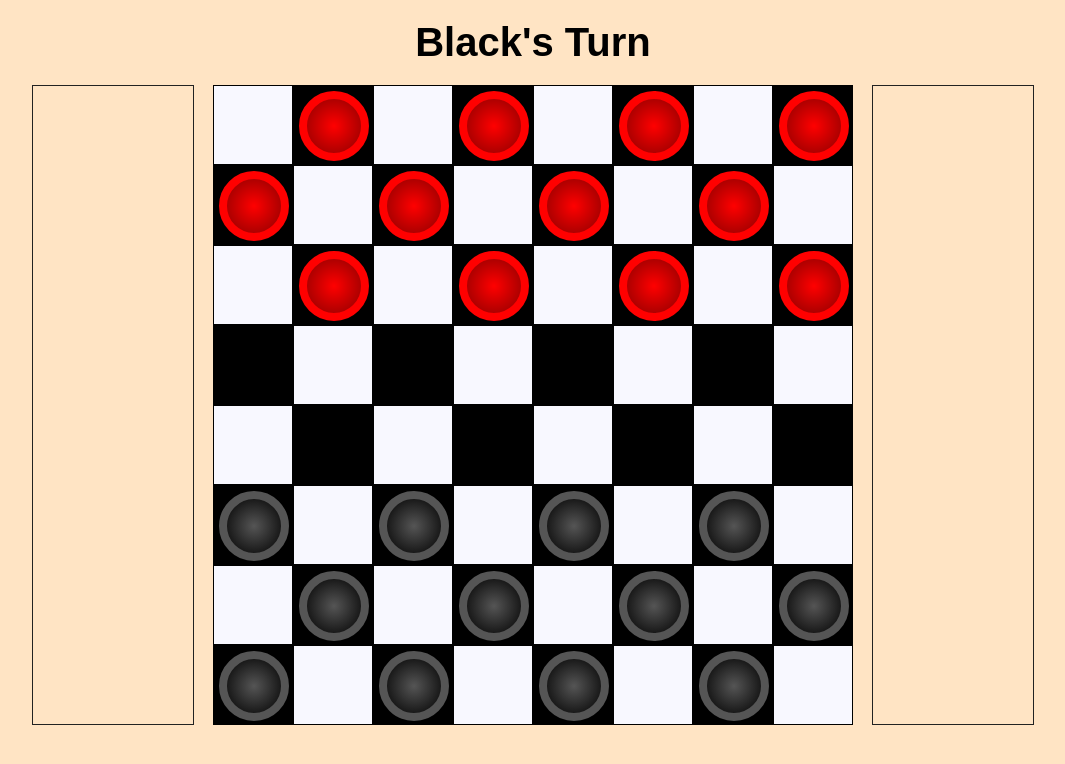
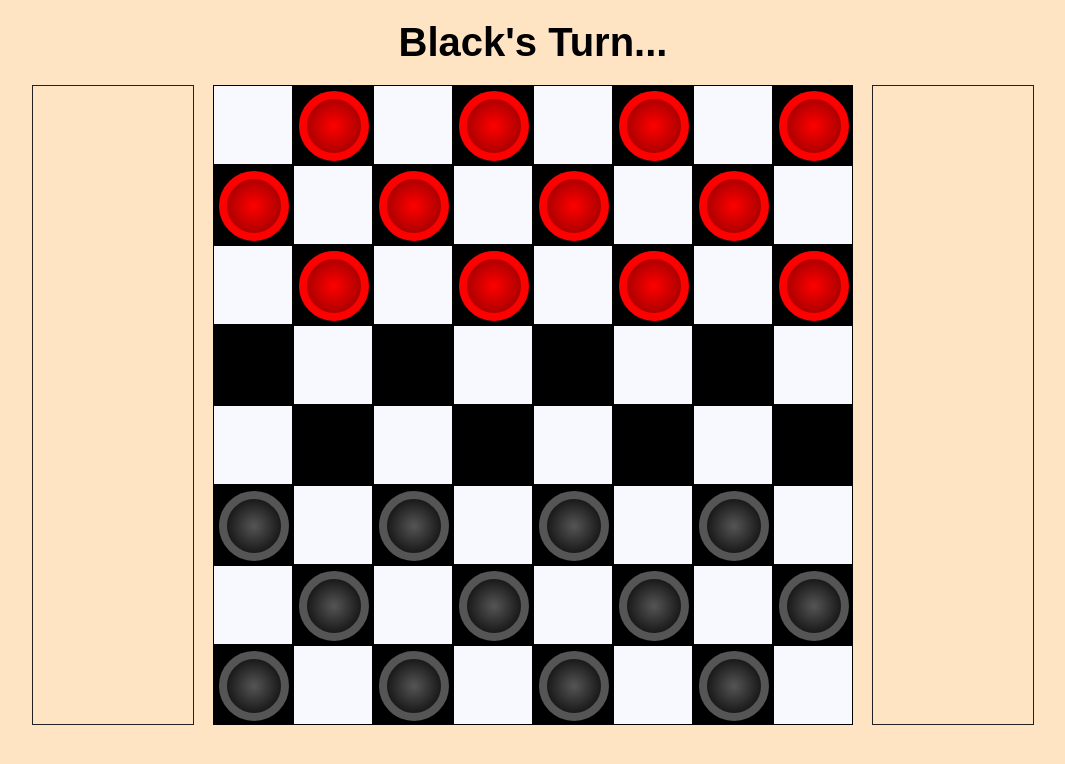
Before and after one commit to brett-buskirk/checkers, a plain HTML site: page index.html in a window 1280 px wide. Shown: the whole page, without its empty margins (107-1172 px from the left). Drawn offline with nearby package versions, Linux system fonts and the light colour scheme.

Commit message:
Changed initial instruction title

```diff
--- a/index.html
+++ b/index.html
@@ -11,7 +11,7 @@
 </head>
 
 <body>
-  <h2>Black's Turn</h2>
+  <h2>Black's Turn...</h2>
   <div id="table">
     <div id="pen-black" class="pen"></div>
     <div id="board">
```
